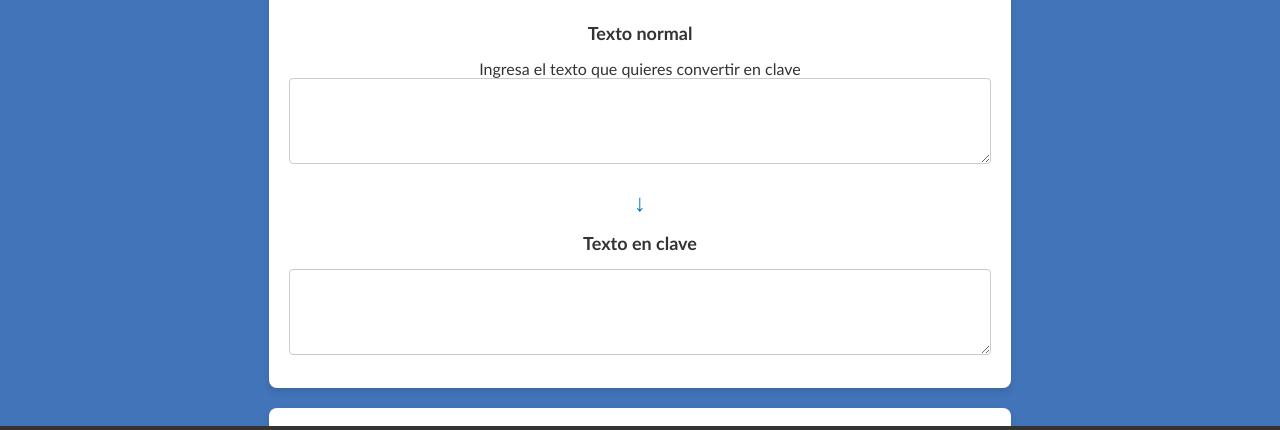
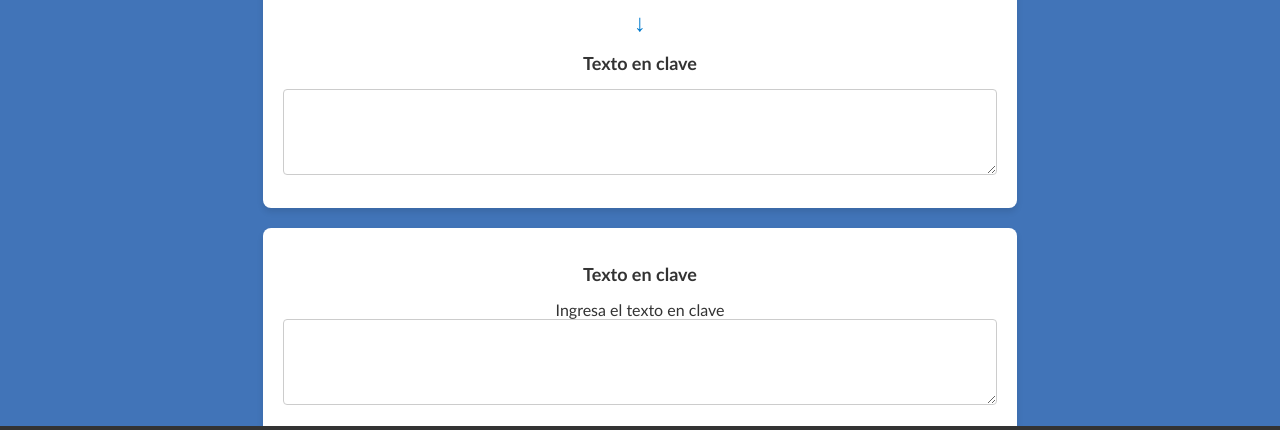
Before and after one commit to NatiiDC/claves-guias, a plain HTML site: page index.html in a window 1280 px wide. Shown: the part 334-764 px from the top of the page. Drawn offline with Linux system fonts and the light colour scheme.

Commit message:
reduce margin and padding in body style

```diff
--- a/index.html
+++ b/index.html
@@ -9,8 +9,8 @@
             font-family: Calibri, sans-serif;
             background-color: #4174b8;
             color: #fff;
-            margin: 100px;
-            padding: 100px;
+            margin: 10px;
+            padding: 10px;
             display: flex;
             flex-direction: column;
             align-items: center;
```
